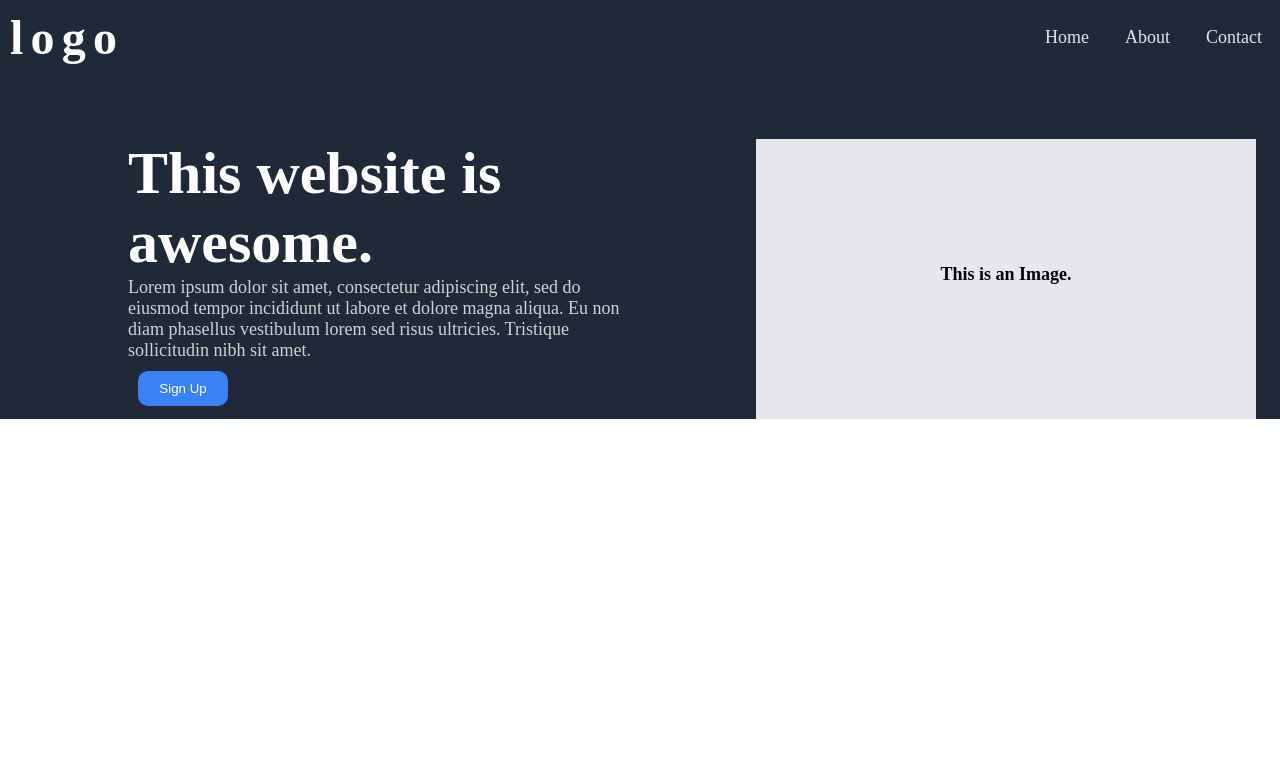
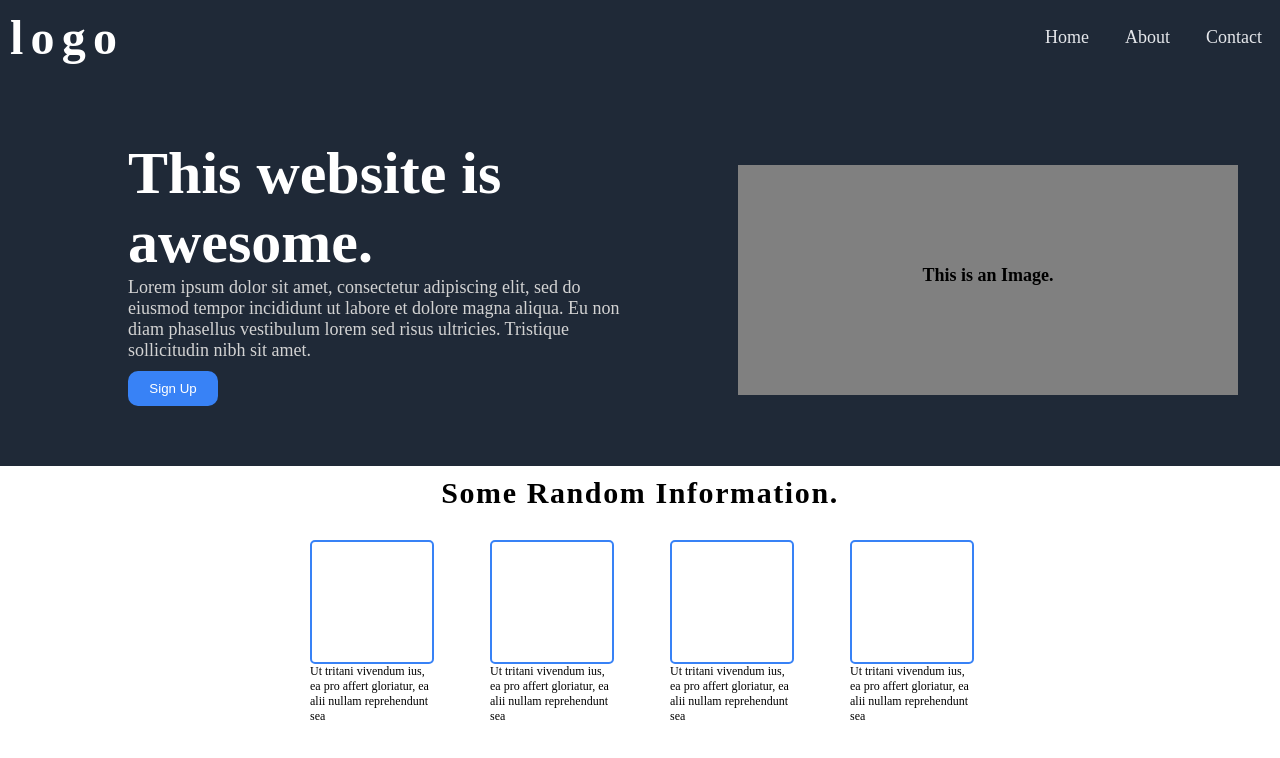
Before and after one commit to elizabethhagag/landing_practice, a plain HTML site: page index.html in a window 1280 px wide. Drawn offline with Linux system fonts and the light colour scheme.

Commit message:
Added Info Section

```diff
--- a/index.html
+++ b/index.html
@@ -29,6 +29,29 @@
         </section>
     </header>
 
+    <main>
+        <section>
+            <h3 class="randomText">Some Random Information.</h3>
+            <div class="infoDivFlex">
+                <div class="infoContainer">
+                    <div class="infoBox"></div>
+                    <p>Ut tritani vivendum ius, ea pro affert gloriatur, ea alii nullam reprehendunt sea</p>
+                </div>
+                <div class="infoContainer">
+                    <div class="infoBox"></div>
+                    <p>Ut tritani vivendum ius, ea pro affert gloriatur, ea alii nullam reprehendunt sea</p>
+                </div>
+                <div class="infoContainer">
+                    <div class="infoBox"></div>
+                    <p>Ut tritani vivendum ius, ea pro affert gloriatur, ea alii nullam reprehendunt sea</p>
+                </div>
+                <div class="infoContainer">
+                    <div class="infoBox"></div>
+                    <p>Ut tritani vivendum ius, ea pro affert gloriatur, ea alii nullam reprehendunt sea</p>
+                </div>
+            </div>
+        </section>
+    </main>
 
 </body>
 </html>
--- a/styles.css
+++ b/styles.css
@@ -37,9 +37,10 @@ header {
 
 .flexDiv2 {
     display: flex;
-    width: 500px;
+    width: 600px;
     margin-left: 10%;
     margin-top: 5%;
+    margin-bottom: 50px;
 }
 
 .fontDiv {
@@ -52,7 +53,6 @@ header {
 h2 {
     color: white;
     font-size: 60px;
-    width: 400px;
     padding: 0;
 }
 
@@ -66,17 +66,18 @@ h2 {
     display: flex;
 }
 .imgDiv {
-    background-color: #E5E7EB;
-    height: 280px;
+    background-color: grey;
+    height: 230px;
     width: 500px;
-    margin-left: 10%;
-    margin-top: 5%;
+    margin-top: 7%;
+    margin-left: 10px;
+
 }
 
 .imgDiv h3{
     text-align: center;
     font-size: 18px;
-    margin-top: 25%;
+    margin-top: 20%;
 }
 
 .headerBtn {
@@ -86,10 +87,39 @@ h2 {
     border-radius: 10px;
     color:white;
     border: none;
-    margin: 10px;
+    margin-top: 10px;
+    margin-bottom: 10px;
 }
 
 .headerBtn:hover {
     background-color: white;
     color:#3882f6
 }
+
+.infoDivFlex {
+    display: flex;
+    justify-content: center;
+}
+.infoContainer {
+    width: 120px;
+    margin: 30px;
+}
+
+.infoContainer p {
+    font-size: 12px;
+}
+
+.infoBox {
+    border: 2px solid #3882f6;
+    width: 120px;
+    height:120px;
+    border-radius: 5px;
+}
+
+
+.randomText {
+    text-align: center;
+    font-size: 30px;
+    letter-spacing: .1rem;
+    margin-top: 10px;
+}
```
